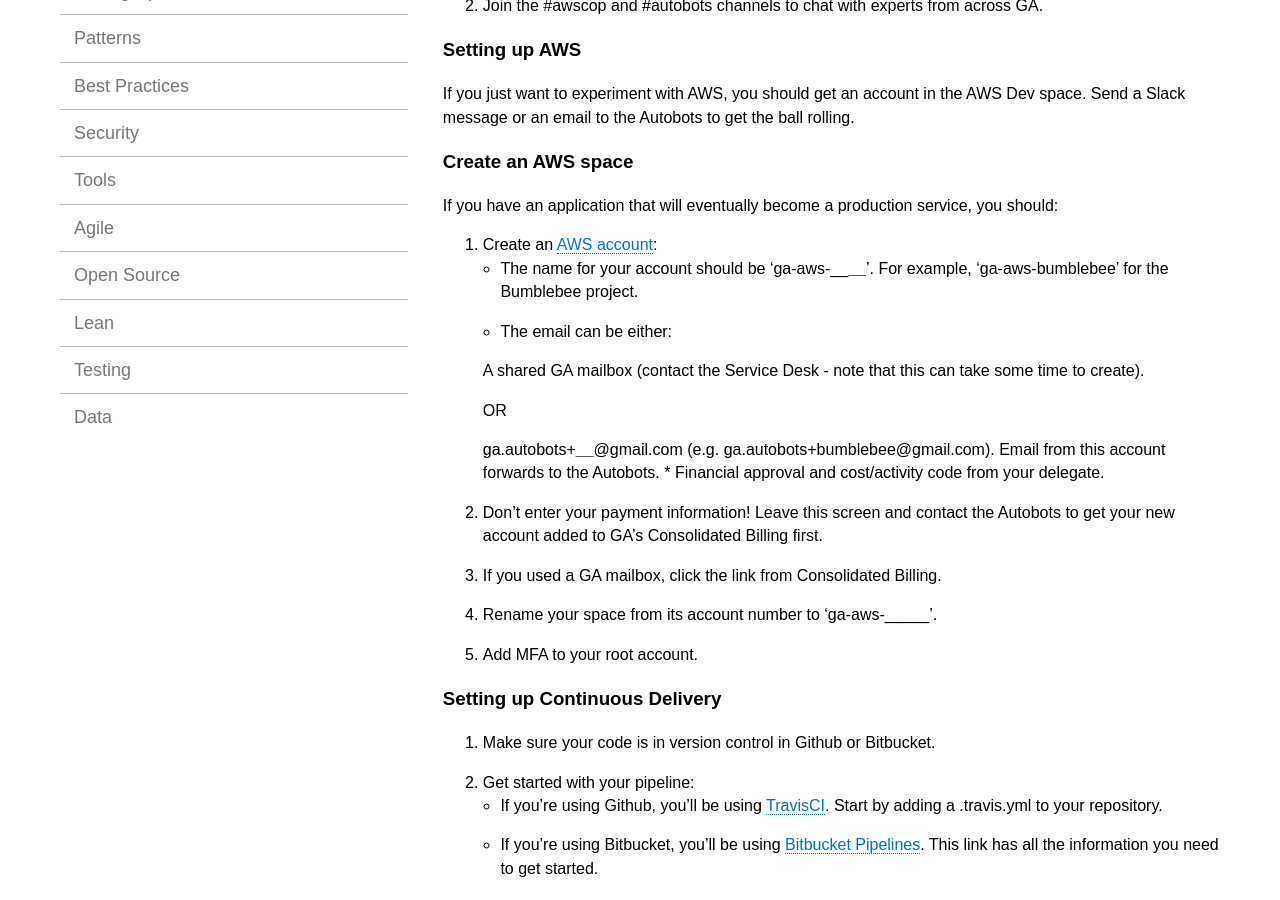
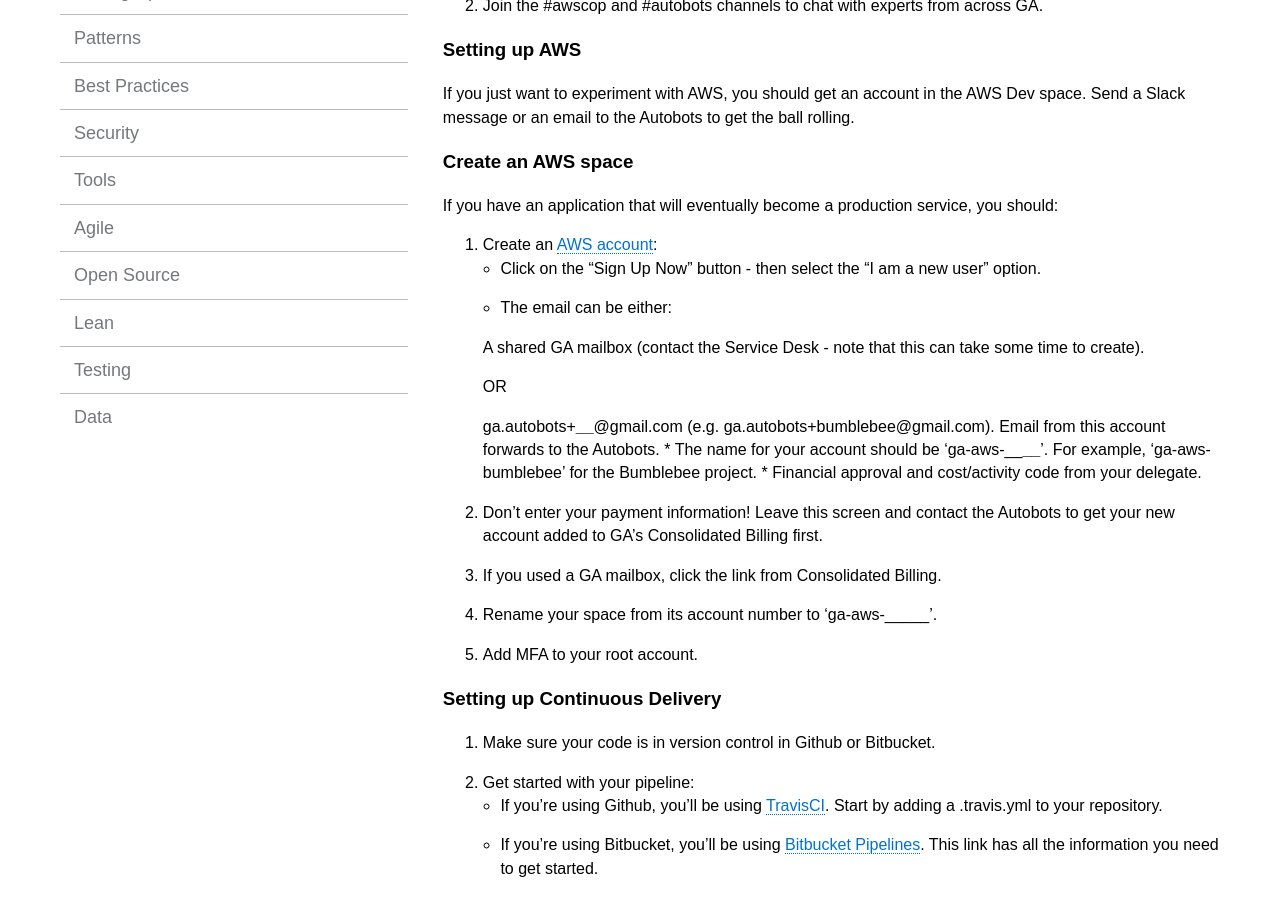
Before and after one commit to GeoscienceAustralia/cloud, a Jekyll site: the page built from docs/_pages/setting_up_index.md, in a window 1280 px wide and 900 px high, scrolled down 316 px. Built offline with Jekyll 4.4.1, drawn with Linux system fonts in a browser that asks for light colours.

Commit message:
Update setting_up_index.md

```diff
--- a/docs/_pages/setting_up_index.md
+++ b/docs/_pages/setting_up_index.md
@@ -18,7 +18,7 @@
 If you have an application that will eventually become a production service, you should:
 
 1. Create an [AWS account](https://aws.amazon.com/resources/create-account/):
-  * The name for your account should be 'ga-aws-________'. For example, 'ga-aws-bumblebee' for the Bumblebee project.
+  * Click on the "Sign Up Now" button - then select the "I am a new user" option.
   * The email can be either:
 
     A shared GA mailbox (contact the Service Desk - note that this can take some time to create).
@@ -26,6 +26,7 @@
     OR
 
     ga.autobots+______@gmail.com (e.g. ga.autobots+bumblebee@gmail.com). Email from this account forwards to the Autobots.
+  * The name for your account should be 'ga-aws-________'. For example, 'ga-aws-bumblebee' for the Bumblebee project.
   * Financial approval and cost/activity code from your delegate.
 2. Don't enter your payment information! Leave this screen and contact the Autobots to get your new account added to GA's Consolidated Billing first.
 3. If you used a GA mailbox, click the link from Consolidated Billing.
```
